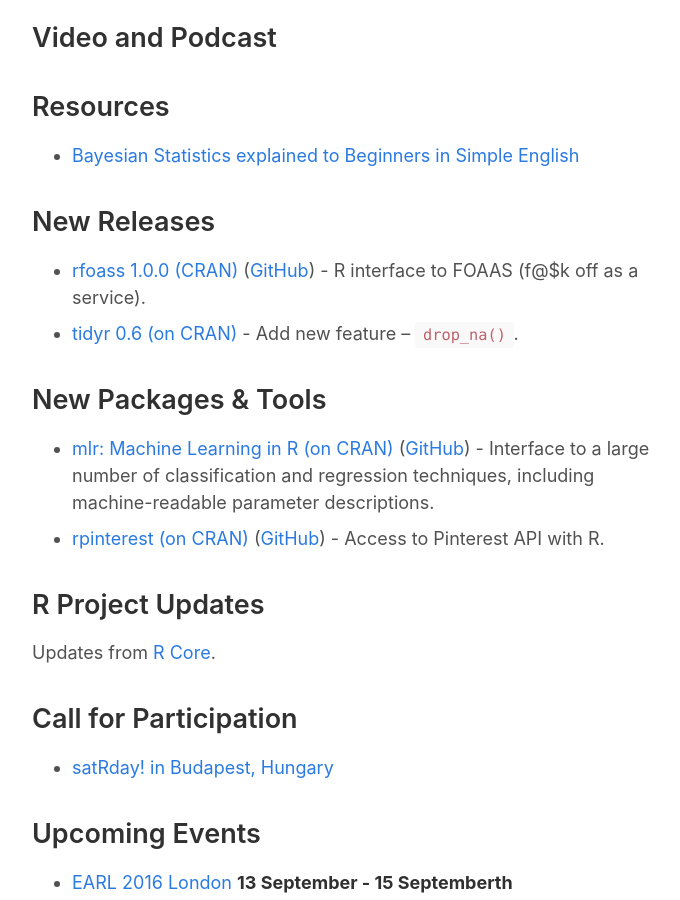
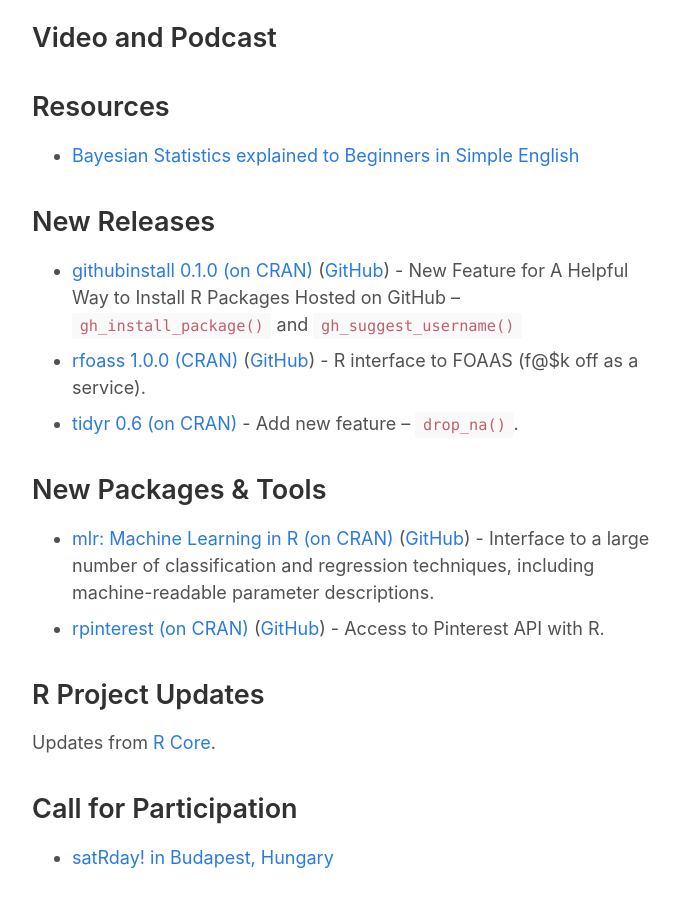
Before and after one commit to rweekly/rweekly.org, a Jekyll site: the page built from draft.md, in a window 1280 px wide and 900 px high, scrolled down 723 px. Shown: the whole window, without its empty margins (293-973 px from the left). Built offline with Jekyll 4.4.1, drawn with Linux system fonts in a browser that asks for light colours; comment, search, counter and statistics services are not loaded.

Commit message:
Update draft.md
Update githubinstall ver. 0.1.0 on CRAN

```diff
--- a/draft.md
+++ b/draft.md
@@ -46,9 +46,12 @@
 
 ## New Releases
 
++ [githubinstall 0.1.0 (on CRAN)](http://mockquant.blogspot.jp/2016/08/githubinstall-010-new-feature-for.html) ([GitHub](https://github.com/hoxo-m/githubinstall/releases/tag/v0.1.0)) - New Feature for A Helpful Way to Install R Packages Hosted on GitHub -- `gh_install_package()` and `gh_suggest_username()`
+
 + [rfoass 1.0.0 (CRAN)](http://dirk.eddelbuettel.com/blog/2016/08/14/#rfoaas_1.0.0) ([GitHub](https://github.com/eddelbuettel/rfoaas)) - R interface to FOAAS (f@$k off as a service).
 
 + [tidyr 0.6 (on CRAN)](https://blog.rstudio.org/) - Add new feature -- `drop_na()`.
+
 
 
 ## New Packages & Tools
```
